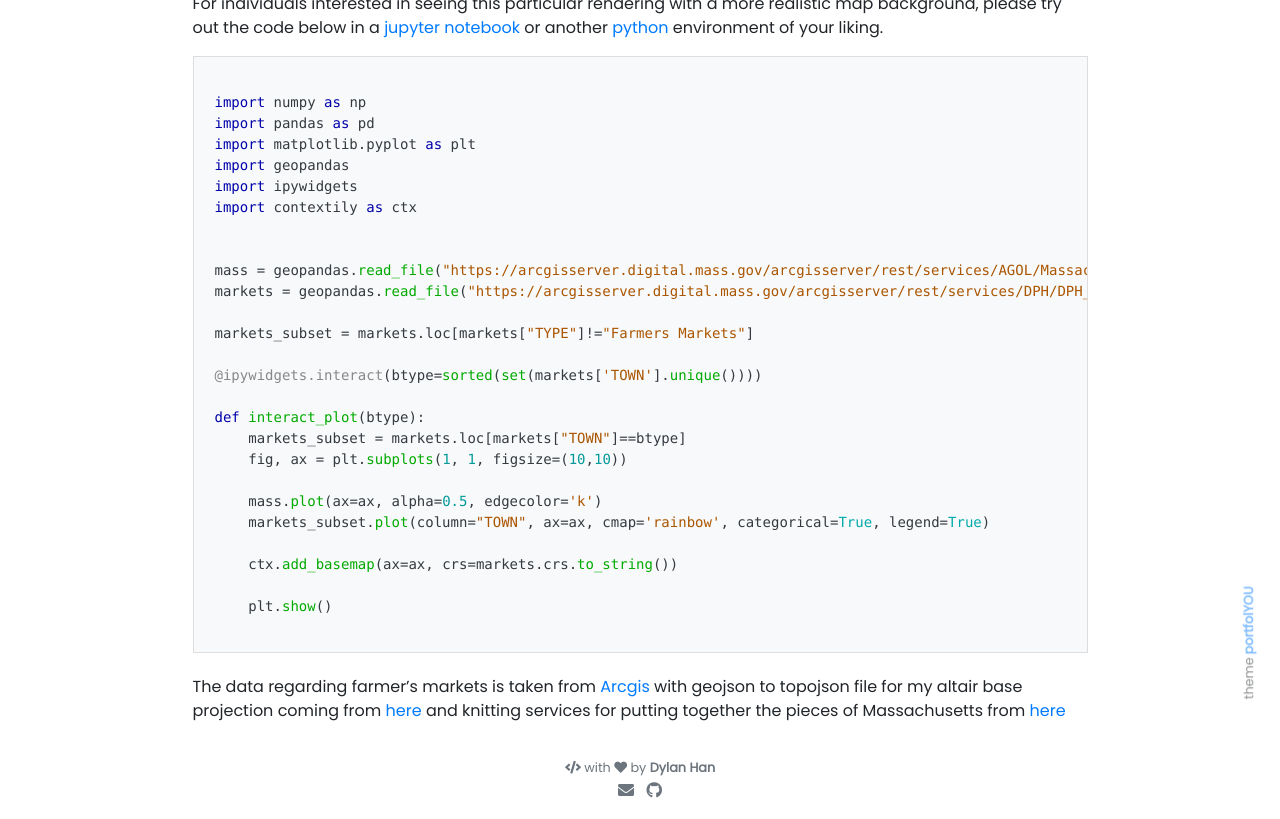
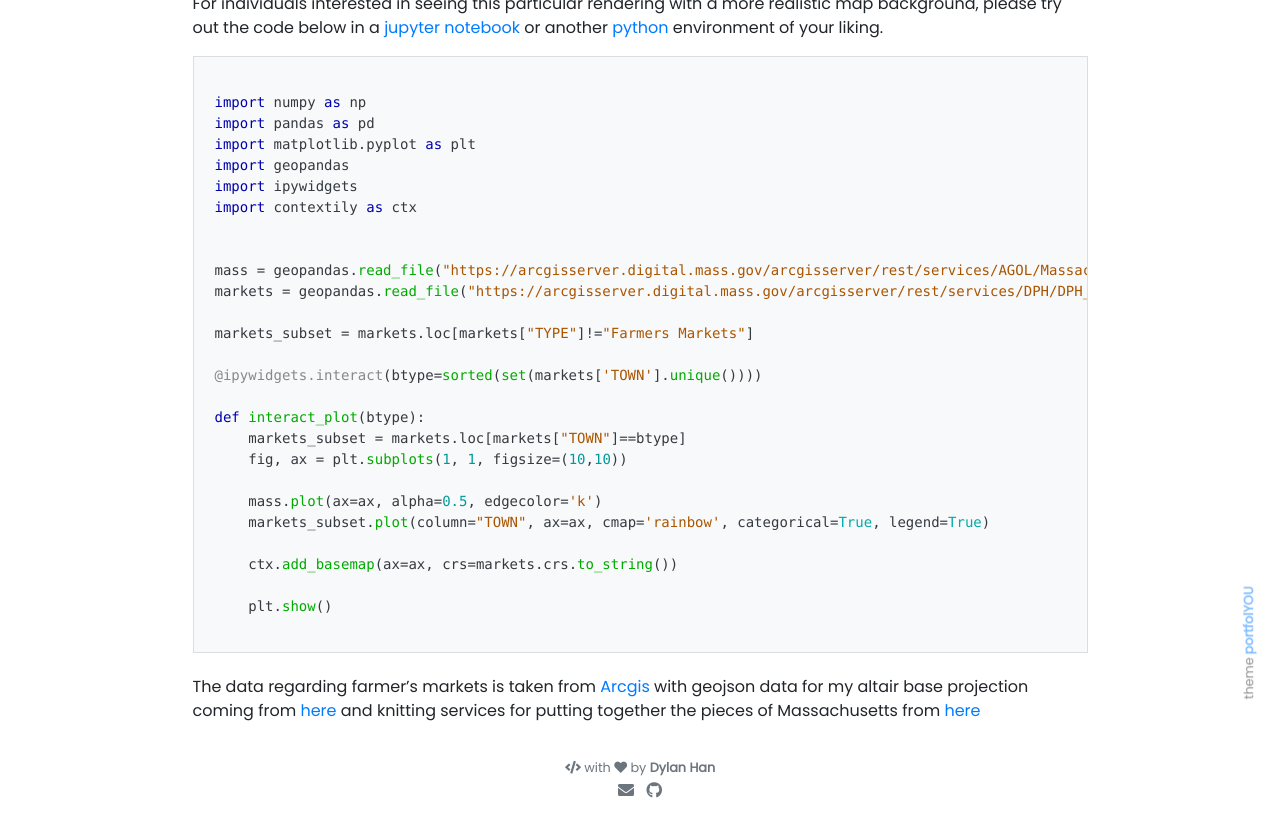
Before and after one commit to lexeme78557/lexeme78557.github.io, a Jekyll site: the page built from _projects/mass_farmer_markets.md, in a window 1280 px wide and 900 px high, scrolled down 1700 px, cut to the strip 81-900 px from the top of the window. Built offline with Jekyll 4.4.1, drawn with Linux system fonts in a browser that asks for light colours; nearby versions of some CDN libraries.

Commit message:
"text edits"

````diff
--- a/_projects/mass_farmer_markets.md
+++ b/_projects/mass_farmer_markets.md
@@ -68,4 +68,4 @@ def interact_plot(btype):
 
 ```
 
-The data regarding farmer's markets is taken from [Arcgis](https://hub.arcgis.com/) with geojson to topojson file for my altair base projection coming from [here](https://github.com/johan/world.geo.json) and knitting services for putting together the pieces of Massachusetts from [here](https://geojson.io)
+The data regarding farmer's markets is taken from [Arcgis](https://hub.arcgis.com/) with geojson data for my altair base projection coming from [here](https://github.com/johan/world.geo.json) and knitting services for putting together the pieces of Massachusetts from [here](https://geojson.io)
````
